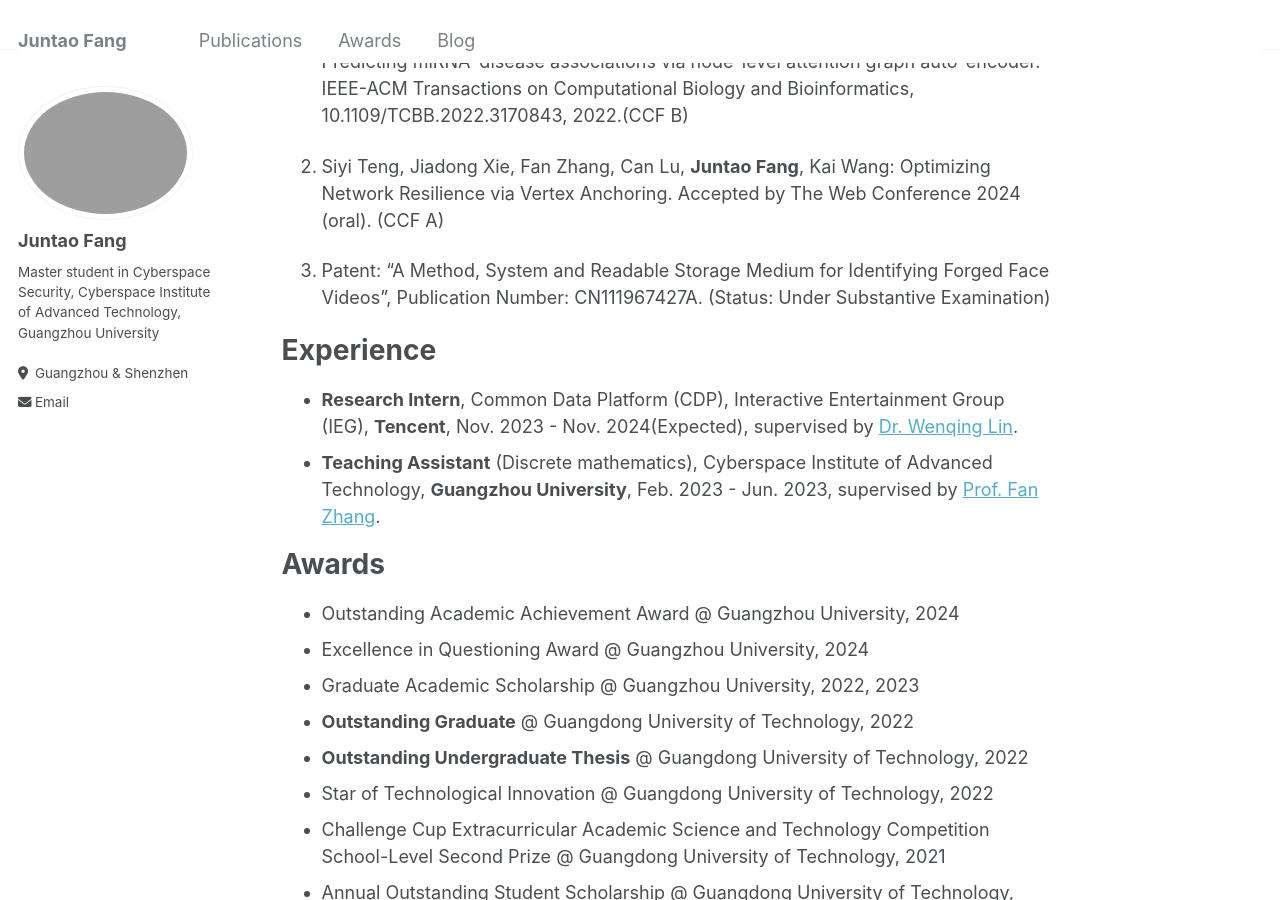
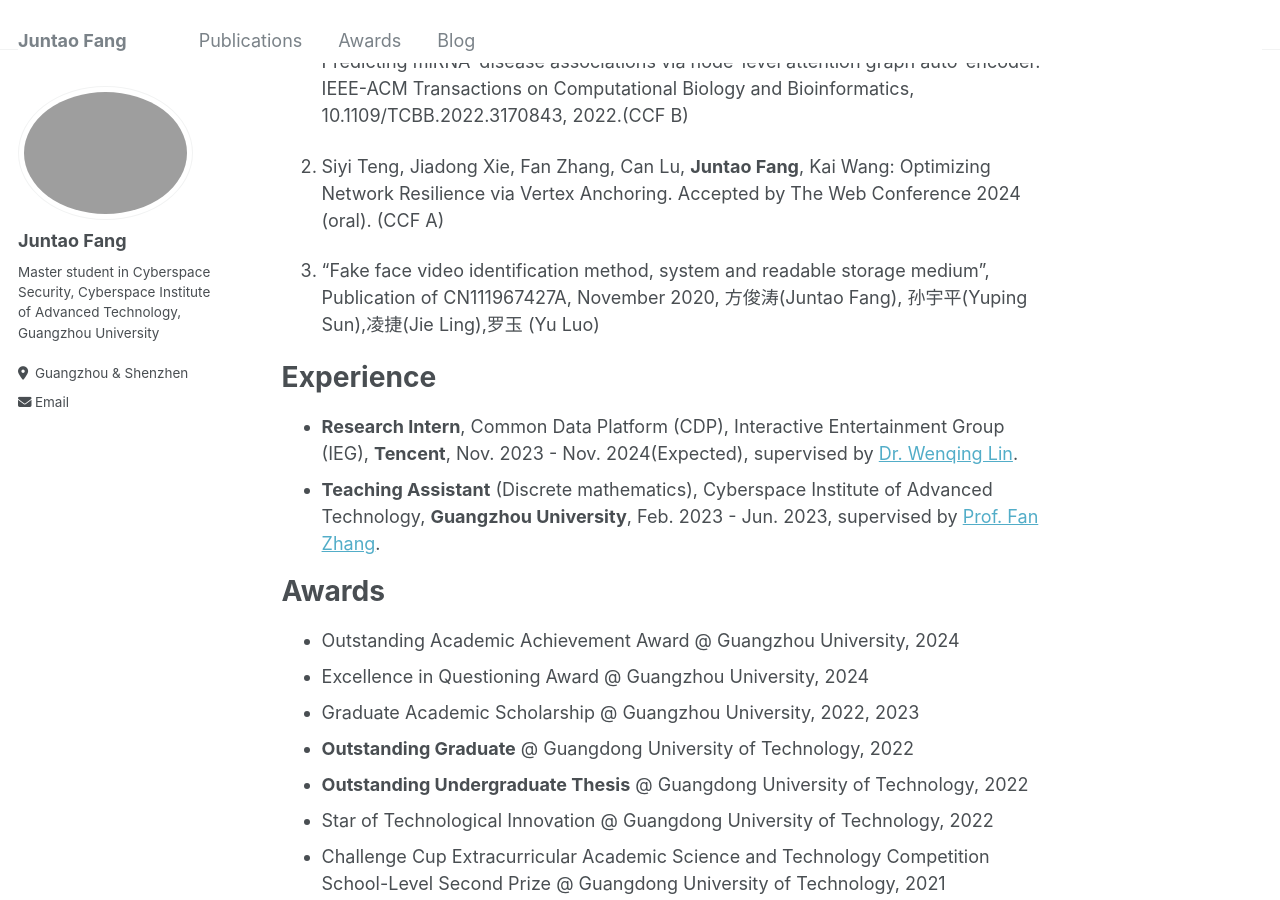
Before and after one commit to juntaofang2000/juntaofang2000.github.io, a Jekyll site: the page built from _pages/about.md, in a window 1280 px wide and 900 px high, scrolled down 414 px. Built offline with Jekyll 4.4.1, drawn with Linux system fonts in a browser that asks for light colours.

Commit message:
modi about me

```diff
--- a/_pages/about.md
+++ b/_pages/about.md
@@ -21,7 +21,7 @@ Publications
 
 2. Siyi Teng, Jiadong Xie, Fan Zhang, Can Lu, **Juntao Fang**, Kai Wang: Optimizing Network Resilience via Vertex Anchoring. Accepted by The Web Conference 2024 (oral). (CCF A)
 
-3. Patent: "A Method, System and Readable Storage Medium for Identifying Forged Face Videos", Publication Number: CN111967427A. (Status: Under Substantive Examination)
+3. "Fake face video identification method, system and readable storage medium", Publication of CN111967427A, November 2020, 方俊涛(Juntao Fang), 孙宇平(Yuping Sun),凌捷(Jie Ling),罗玉 (Yu Luo)
 
 <!-- 2. Siyi Teng$^\S$, **Jiadong Xie$^\S$**, Fan Zhang, Can Lu, Juntao Fang, Kai Wang.
    <u>Optimizing Network Resilience via Vertex Anchoring</u>.
```
